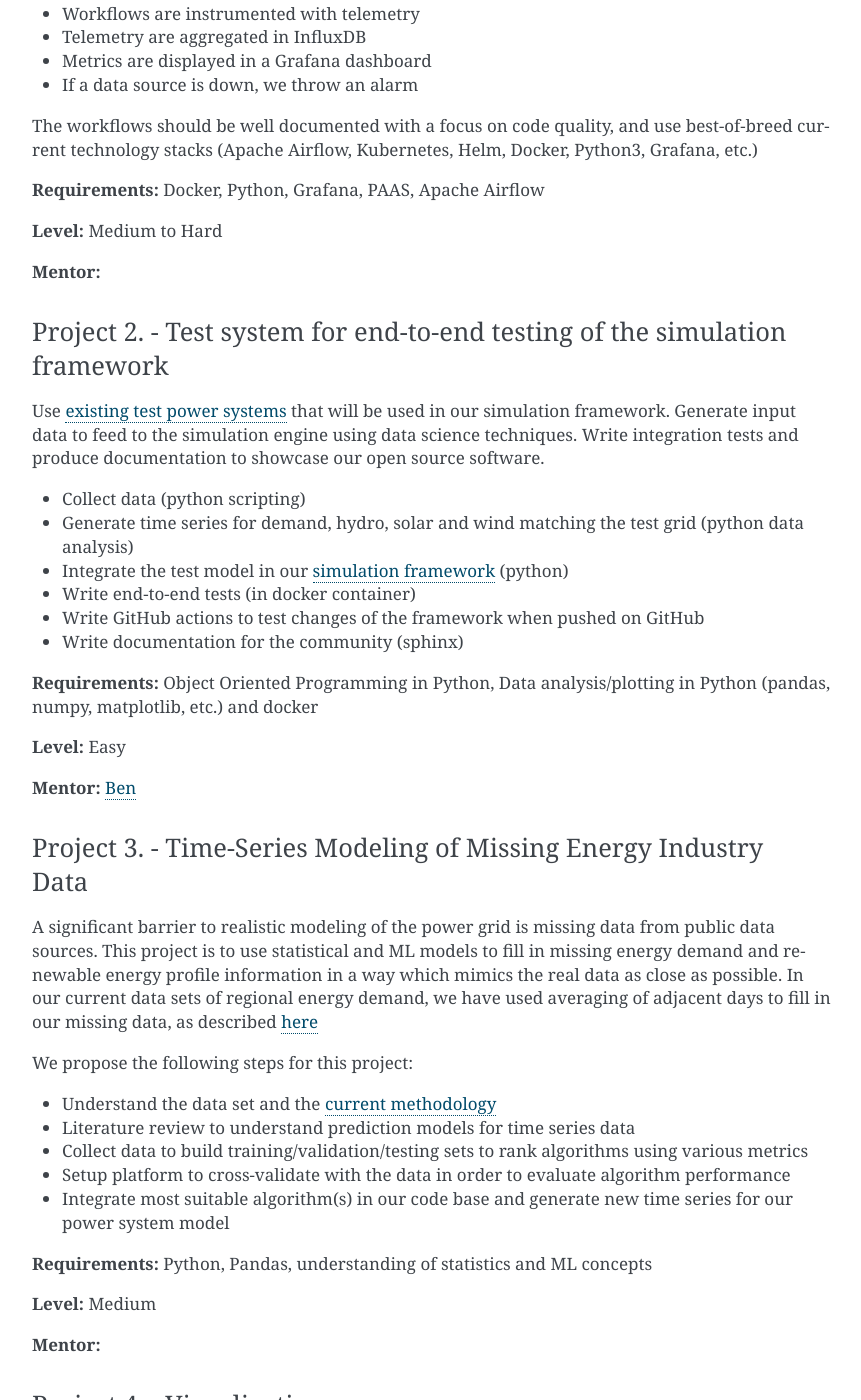
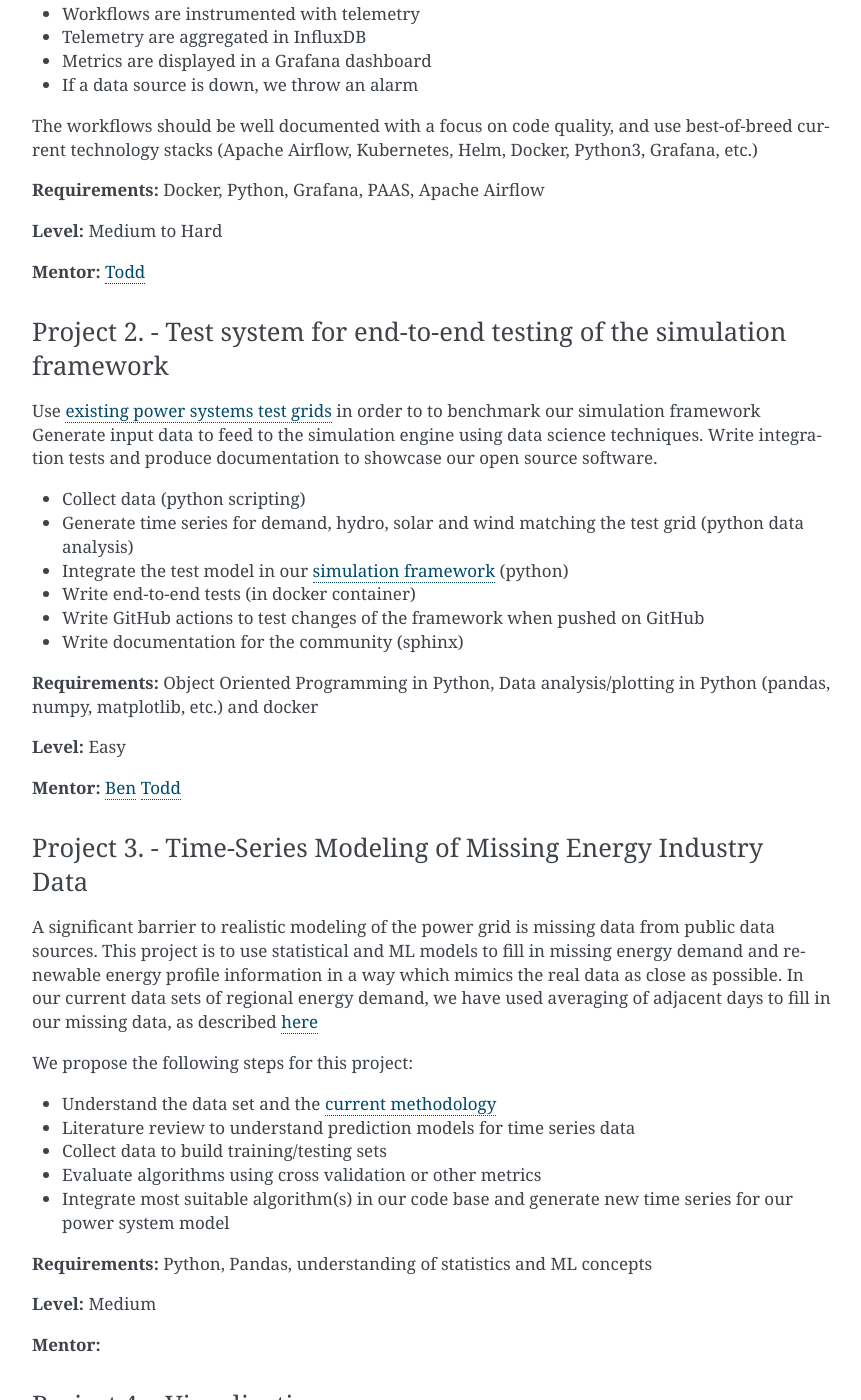
Before and after one commit to Breakthrough-Energy/docs, a Sphinx documentation site: the page built from source/dev/idea_list.md, in a window 1280 px wide and 1400 px high, scrolled down 2373 px. Shown: the whole window, without its empty margins (254-1115 px from the left). Built offline with Sphinx 7.4.7, drawn with Linux system fonts in a browser that asks for light colours; some of the changed text lies outside the part shown.

Commit message:
docs: fix typos and integrate proposed changes

```diff
--- a/source/dev/idea_list.md
+++ b/source/dev/idea_list.md
@@ -26,9 +26,9 @@
 
 ## Idea list
 If you can’t find your ideal project on this list,
-but you have something else in mind that would enhance our open source project,
-let's discuss it the #ideas channel on Slack.
-For each project we provided various scales to adapt to your skill, ambition or individual situation.
+but you have something else in mind that would benefit our open source project,
+let's discuss it in the #ideas channel on Slack.
+For each project, we provide prerequisites along with a level of difficulty that should assist you in your decision.
 
 Also keep in mind when planning out your work that for each project we expect you to follow our [contribution guide](contribution_guide.md).
 
@@ -92,9 +92,10 @@
 Medium to Hard
 
 **Mentor:**
+[Todd](https://github.com/ToddG)
 
 ### Project 2. - Test system for end-to-end testing of the simulation framework
-Use [existing test power systems](http://labs.ece.uw.edu/pstca/) that will be used in our simulation framework.
+Use [existing power systems test grids](http://labs.ece.uw.edu/pstca/) in order to to benchmark our simulation framework
 Generate input data to feed to the simulation engine using data science techniques.
 Write integration tests and produce documentation to showcase our open source software.
 
@@ -113,6 +114,7 @@
 
 **Mentor:**
 [Ben](https://github.com/rouille)
+[Todd](https://github.com/ToddG)
 
 ### Project 3. - Time-Series Modeling of Missing Energy Industry Data
 A significant barrier to realistic modeling of the power grid is missing data from public data sources.
@@ -123,8 +125,8 @@
 
 - Understand the data set and the [current methodology](https://github.com/Breakthrough-Energy/PreREISE#d-demand-data)
 - Literature review to understand prediction models for time series data
-- Collect data to build training/validation/testing sets to rank algorithms using various metrics
-- Setup platform to cross-validate with the data in order to evaluate algorithm performance
+- Collect data to build training/testing sets
+- Evaluate algorithms using cross validation or other metrics
 - Integrate most suitable algorithm(s) in our code base and generate new time series for our power system model
 
 **Requirements:**
```
Also changed, not shown: other parts of source/dev/idea_list.md (+2 -1 lines).
